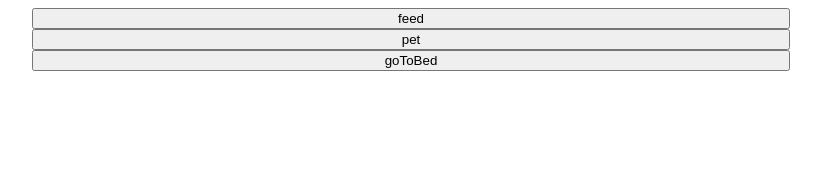
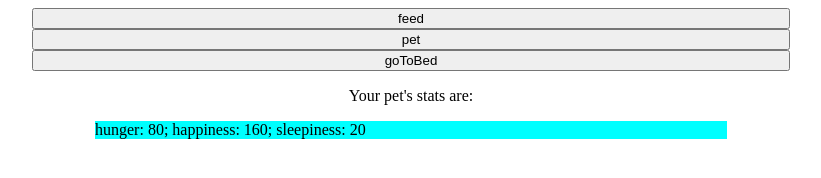
Before and after one commit to agiskorska/tamagotchi, a website: page index.html in a window 1280 px wide. Shown: the whole page, without its empty margins (229-1050 px from the left). Drawn offline with Linux system fonts and the light colour scheme.

Commit message:
Add working version of the program

```diff
--- a/Parrot.js
+++ b/Parrot.js
@@ -1,5 +1,10 @@
 class Parrot extends Pet {
     constructor(name) {
         super(name, 100, 200, 30, "Parrot")
+        this.multipliers = {
+            hunger: 2,
+            happiness: 4,
+            sleepiness: 1
+        }
     }
 }
--- a/Pet.js
+++ b/Pet.js
@@ -6,9 +6,15 @@ class Pet {
             happiness,
             sleepiness
         }
+        this.multipliers = {
+            hunger: 1,
+            happiness: 1,
+            sleepiness: 1
+        }
         this.type = type;
         //TODO is there a better way to do this?
         this.form = document.getElementById('form')
+        this.info = document.getElementById("info")
     }
 
     supply(id){
@@ -36,19 +42,22 @@ class Pet {
         this.supply(e.target.id)
     }
 
+    displayText(){
+        this.info.textContent =
+        `hunger: ${this.stats.hunger}; happiness: ${this.stats.happiness}; sleepiness: ${this.stats.sleepiness}`
+    }
+
     live(){
         this.form.addEventListener('click', this.submitHandler)
         const interval = setInterval(() => {
-            //TODO this is not taking away - chcek why
-            for(let stat in this.stats) {
-                let currentLevel = this.stats[stat]
-                if(currentLevel <=0) {
-                    console.log("You killed your pet, you monster!")
-                    clearInterval(interval)
-                } else {
-                    currentLevel = currentLevel - 20
-                    console.log(currentLevel)
-                }
+            if(this.stats.hunger > 0 && this.stats.happiness > 0 && this.stats.sleepiness > 0) {
+                this.stats.happiness -= 10 * this.multipliers.happiness
+                this.stats.hunger -= 10 * this.multipliers.hunger
+                this.stats.sleepiness -= 10 * this.multipliers.sleepiness
+                this.displayText()
+            } else {
+                this.info.textContent = "You killed your pet, you monster!!!!"
+                clearInterval(interval)
             }
         }, 5000)
     }
--- a/index.html
+++ b/index.html
@@ -16,5 +16,7 @@
       <input type="button" value="pet" id="happiness">
       <input type="button" value="goToBed" id="sleepiness">
     </form>
+    <p>Your pet's stats are: </p>
+    <div id="info"></div>
   </body>
 </html>
--- a/style.css
+++ b/style.css
@@ -1,6 +1,18 @@
+body {
+    display: flex;
+    flex-direction: column;
+    align-items: center;
+    justify-content: center;
+}
 form {
     display: flex;
     flex-direction: column;
     width: 60%;
     margin: auto;
 }
+
+#info {
+    width: 50%;
+    background-color: aqua;
+
+}
```
